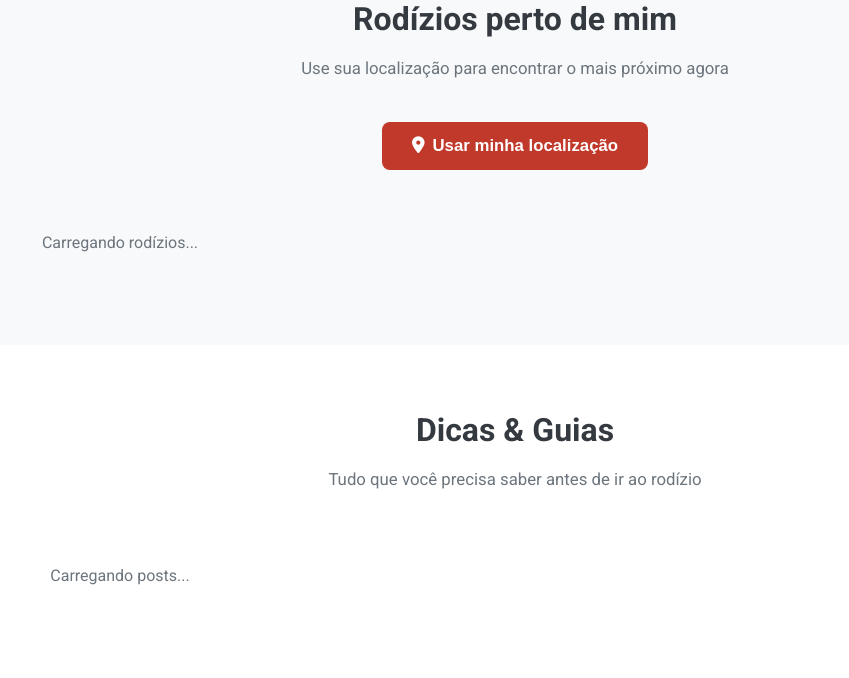
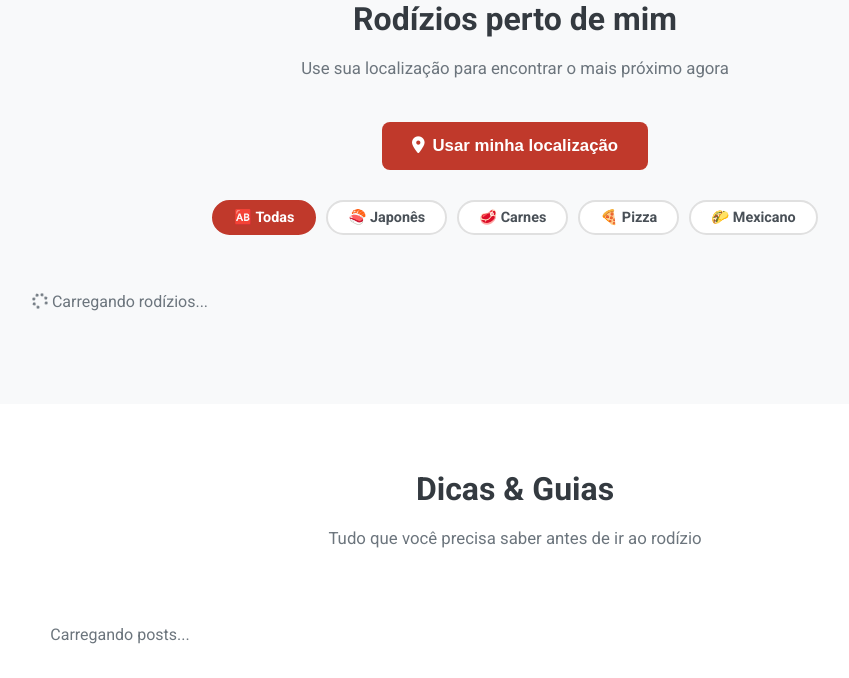
Before and after one commit to leanttro/guia, a Flask app: page / in a window 1280 px wide. Shown: the part 1977-2655 px from the top of the page, without its empty margins (125-974 px from the left). Run offline with Flask 3, Linux system fonts and the light colour scheme; some libraries are stand-ins or nearby versions.

Commit message:
Update index.html

```diff
--- a/templates/index.html
+++ b/templates/index.html
@@ -191,6 +191,22 @@
         }
         .chip-loc:hover { border-color: var(--primary); color: var(--primary); }
         .chip-loc.active { background: var(--primary); border-color: var(--primary); color: var(--white); }
+
+        /* ── Chips de categoria (index) ── */
+        .filtros-categoria-index { display: flex; flex-wrap: wrap; gap: 10px; justify-content: center; margin-bottom: 24px; }
+        .chip-cat {
+            padding: 7px 20px; border-radius: 20px; border: 2px solid var(--medium-gray);
+            background: var(--white); color: var(--text-color); font-family: inherit;
+            font-size: 0.9em; font-weight: 600; cursor: pointer; transition: all 0.2s;
+            display: inline-flex; align-items: center; gap: 6px;
+        }
+        .chip-cat:hover { border-color: var(--primary); color: var(--primary); }
+        .chip-cat.active { background: var(--primary); border-color: var(--primary); color: var(--white); }
+        @media (max-width: 600px) {
+            .filtros-categoria-index { flex-wrap: nowrap; overflow-x: auto; justify-content: flex-start; -webkit-overflow-scrolling: touch; scrollbar-width: none; padding-bottom: 4px; }
+            .filtros-categoria-index::-webkit-scrollbar { display: none; }
+            .chip-cat { flex-shrink: 0; }
+        }
 
         /* ── Blog ── */
         .blog-section { background: var(--white); }
@@ -468,6 +484,16 @@
             <div class="busca-box">
                 <button id="btn-localizar"><i class="fas fa-map-marker-alt"></i> Usar minha localização</button>
             </div>
+
+            <!-- Filtros de categoria -->
+            <div class="filtros-categoria-index" id="idx-filtros-categoria">
+                <button class="chip-cat active" onclick="idxSelecionarCategoria(this, '')">&#127374; Todas</button>
+                <button class="chip-cat" onclick="idxSelecionarCategoria(this, 'japones')">&#127843; Japon&#234;s</button>
+                <button class="chip-cat" onclick="idxSelecionarCategoria(this, 'carnes')">&#129385; Carnes</button>
+                <button class="chip-cat" onclick="idxSelecionarCategoria(this, 'pizza')">&#127829; Pizza</button>
+                <button class="chip-cat" onclick="idxSelecionarCategoria(this, 'mexicano')">&#127790; Mexicano</button>
+            </div>
+
             <div id="idx-filtros-cidade-wrap" style="display:none;">
                 <div class="filtros-localidade-index" id="idx-filtros-cidade"></div>
             </div>
@@ -477,7 +503,7 @@
 
             <!-- Carrossel de destaque (só aparece se houver restaurantes com foto) -->
             <div id="destaque-wrap" style="display:none;" class="destaque-section">
-                <h3>⭐ Destaques</h3>
+                <h3>&#11088; Destaques</h3>
                 <div class="carrossel-wrap">
                     <button class="carr-btn prev" id="carr-prev"><i class="fas fa-chevron-left"></i></button>
                     <div class="carrossel-track" id="carrossel-track"></div>
@@ -487,7 +513,7 @@
 
             <!-- Grade de todos os restaurantes -->
             <div class="restaurantes-grid" id="restaurantes-resultado">
-                <p class="info-message">Carregando rodízios...</p>
+                <p class="info-message"><i class="fas fa-spinner fa-spin"></i> Carregando rod&#237;zios...</p>
             </div>
         </div>
     </section>
@@ -615,6 +641,7 @@
         let idxTodosRestaurantes = [];
         let idxCidadeSel = null;
         let idxRegiaoSel = null;
+        let idxCategoriaSel = null;
         let carrIndex = 0;
         let carrItems = [];
 
@@ -658,7 +685,7 @@
             }
             var comFoto = lista.filter(function(r){ return r.foto_url; });
             var semFoto = lista.filter(function(r){ return !r.foto_url; });
-            var ordenada = comFoto.concat(semFoto).slice(0, 12);
+            var ordenada = comFoto.concat(semFoto);
             grid.innerHTML = ordenada.map(function(r) {
                 var end = [r.endereco, r.bairro, r.cidade].filter(Boolean).join(', ');
                 var foto = r.foto_url
@@ -677,20 +704,33 @@
 
         function idxAplicarFiltros() {
             var lista = idxTodosRestaurantes;
+            if (idxCategoriaSel) lista = lista.filter(function(r){ return r.categoria_slug === idxCategoriaSel; });
             if (idxCidadeSel) lista = lista.filter(function(r){ return r.cidade === idxCidadeSel; });
             if (idxRegiaoSel) lista = lista.filter(function(r){ return r.regiao === idxRegiaoSel; });
             renderCarrossel(lista);
             idxRenderRestaurantes(lista);
         }
 
+        function idxSelecionarCategoria(btn, categoria) {
+            idxCategoriaSel = categoria || null;
+            idxCidadeSel = null;
+            idxRegiaoSel = null;
+            document.querySelectorAll('#idx-filtros-categoria .chip-cat').forEach(function(b){ b.classList.remove('active'); });
+            btn.classList.add('active');
+            idxCarregarFiltrosCidade();
+            idxAplicarFiltros();
+        }
+
         async function idxCarregarFiltrosCidade() {
             try {
-                var cidades = await fetch('/api/cidades').then(function(r){ return r.json(); });
+                var url = '/api/cidades';
+                if (idxCategoriaSel) url += '?categoria=' + encodeURIComponent(idxCategoriaSel);
+                var cidades = await fetch(url).then(function(r){ return r.json(); });
                 var wrap = document.getElementById('idx-filtros-cidade-wrap');
                 var el   = document.getElementById('idx-filtros-cidade');
                 if (!cidades.length) { wrap.style.display = 'none'; return; }
                 wrap.style.display = '';
-                el.innerHTML = '<span class="loc-label">🏙️ Cidade:</span>' +
+                el.innerHTML = '<span class="loc-label">&#127961;&#65039; Cidade:</span>' +
                     '<button class="chip-loc active" onclick="idxSelecionarCidade(this,\'\')">Todas</button>' +
                     cidades.map(function(c){ return '<button class="chip-loc" onclick="idxSelecionarCidade(this,\'' + c + '\')">' + c + '</button>'; }).join('');
             } catch(e) {}
@@ -710,11 +750,14 @@
             var el   = document.getElementById('idx-filtros-regiao');
             try {
                 var url = '/api/regioes';
-                if (idxCidadeSel) url += '?cidade=' + encodeURIComponent(idxCidadeSel);
+                var params = [];
+                if (idxCategoriaSel) params.push('categoria=' + encodeURIComponent(idxCategoriaSel));
+                if (idxCidadeSel) params.push('cidade=' + encodeURIComponent(idxCidadeSel));
+                if (params.length) url += '?' + params.join('&');
                 var regioes = await fetch(url).then(function(r){ return r.json(); });
                 if (!regioes.length) { wrap.style.display = 'none'; return; }
                 wrap.style.display = '';
-                el.innerHTML = '<span class="loc-label">📍 Região:</span>' +
+                el.innerHTML = '<span class="loc-label">&#128205; Regi&#227;o:</span>' +
                     '<button class="chip-loc active" onclick="idxSelecionarRegiao(this,\'\')">Todas</button>' +
                     regioes.map(function(r){ return '<button class="chip-loc" onclick="idxSelecionarRegiao(this,\'' + r + '\')">' + r + '</button>'; }).join('');
             } catch(e) { wrap.style.display = 'none'; }
```
